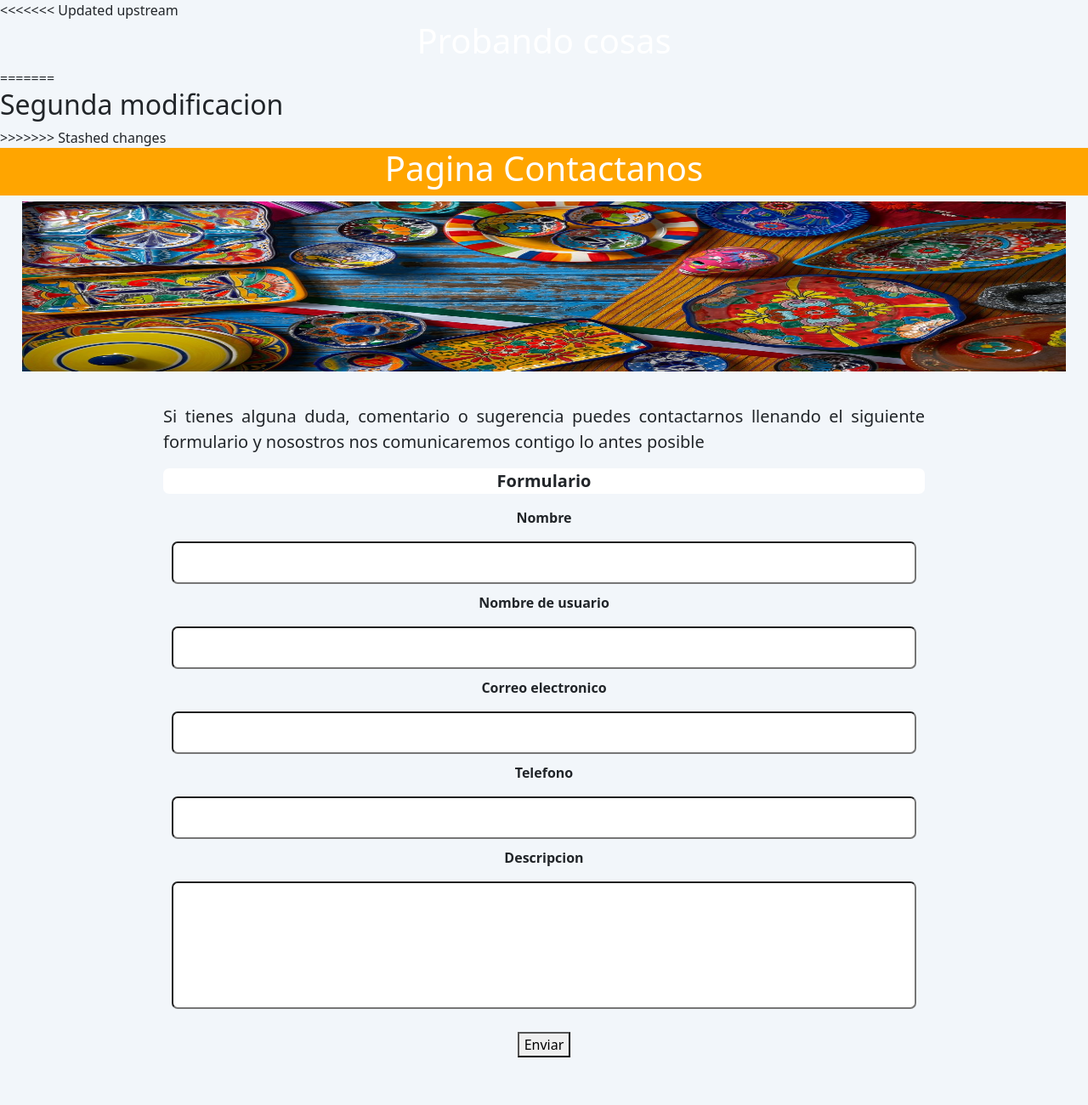
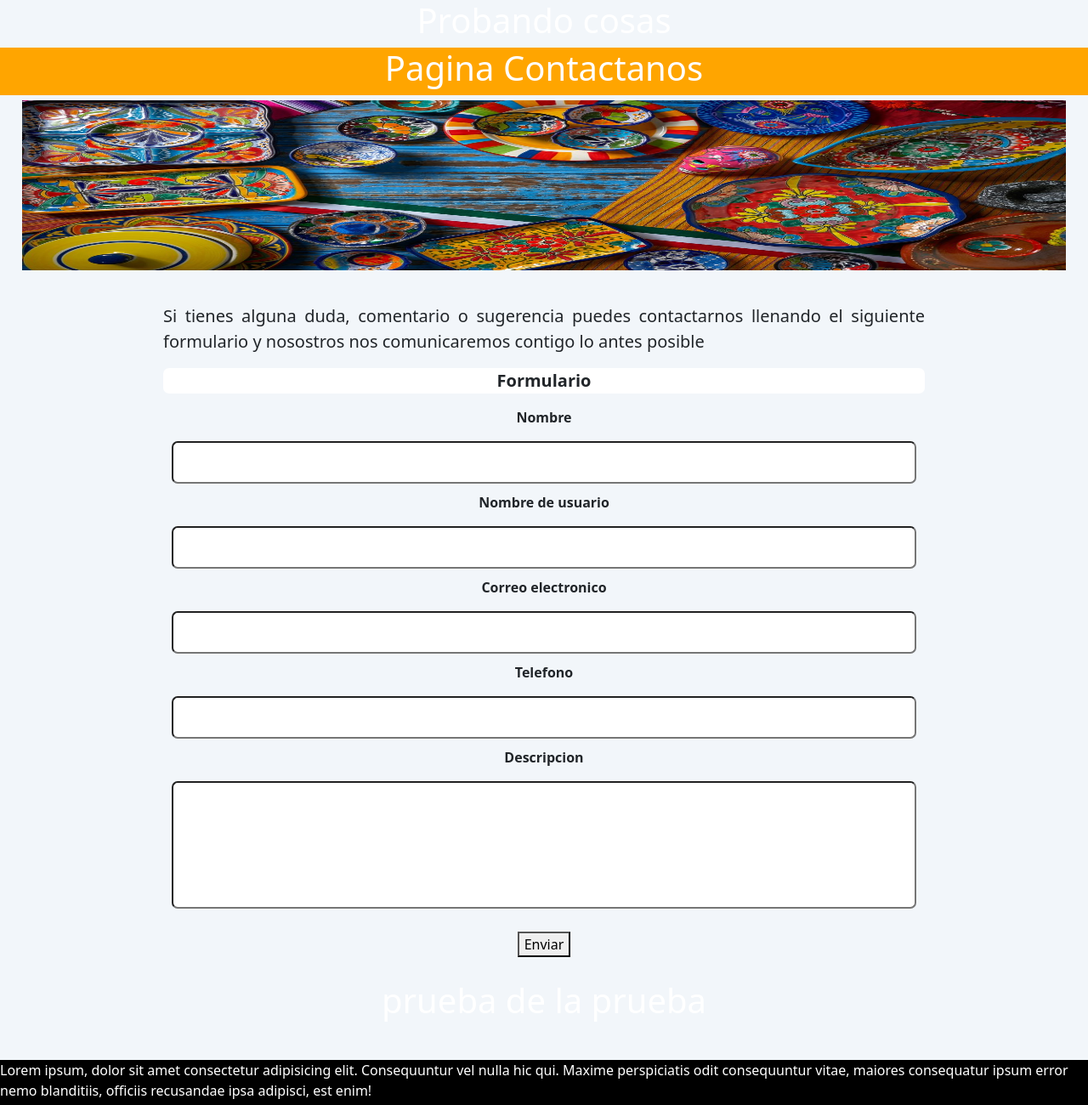
Before and after one commit to Stiferson/Git-Desktop, a plain HTML site: page Pagina Contactanos/index.html in a window 1280 px wide. Shown: the top 1300 px of the page at 85% size. Drawn offline with nearby package versions, Linux system fonts and the light colour scheme.

Commit message:
titulo al final de la pagina
continuamos con los cambios

```diff
--- a/Pagina Contactanos/index.html
+++ b/Pagina Contactanos/index.html
@@ -9,11 +9,7 @@
     <link rel="stylesheet" href="/Pagina Contactanos/styles.css">
 </head>
 <body>
-<<<<<<< Updated upstream
     <h1>Probando cosas </h1>
-=======
-  <h2>Segunda modificacion</h2>
->>>>>>> Stashed changes
   <header>
     <h1>Pagina Contactanos</h1>
   </header>
@@ -50,6 +46,7 @@
              <button type="submit">Enviar</button>
           </li>
         </ul>
+        <h1>prueba de la prueba</h1>
     </div>
     <footer>
       <p style="color:white">Lorem ipsum, dolor sit amet consectetur adipisicing elit. Consequuntur vel nulla hic qui. Maxime perspiciatis odit consequuntur vitae, maiores consequatur ipsum error nemo blanditiis, officiis recusandae ipsa adipisci, est enim!</p>
```
